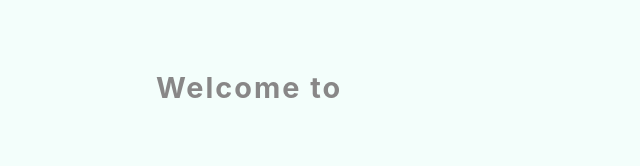
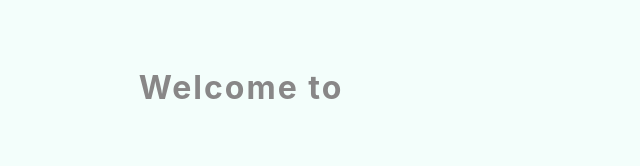
Before and after one commit to huzhx/baseline-preference, a React (Create React App) app: page /portal/patient in a window 1280 px wide. Shown: the top 166 px of the page, without its empty margins (319-959 px from the left). Built offline with nearby package versions, Linux system fonts and the light colour scheme.

Commit message:
adjust the secondarr header font size

```diff
--- a/src/Portal.module.css
+++ b/src/Portal.module.css
@@ -25,7 +25,7 @@
 }
 
 .portal__header__secondary {
-  font-size: 1.8rem;
+  font-size: 2rem;
   text-transform: none;
   margin-right: 5em;
 }
--- a/src/PortalPicker.module.css
+++ b/src/PortalPicker.module.css
@@ -24,7 +24,7 @@
 }
 
 .portal_picker__header__secondary {
-  font-size: 1.8rem;
+  font-size: 2rem;
   text-transform: none;
   margin-right: 5em;
 }
```
